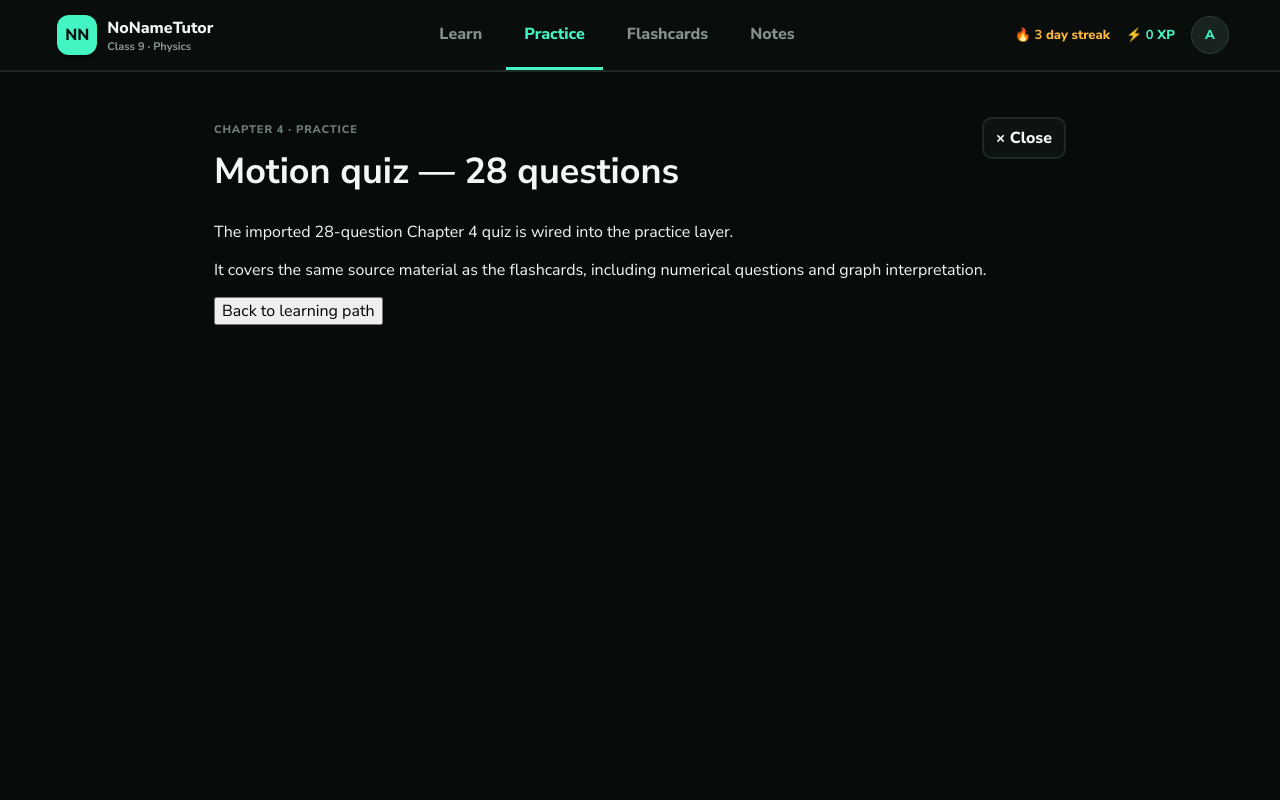
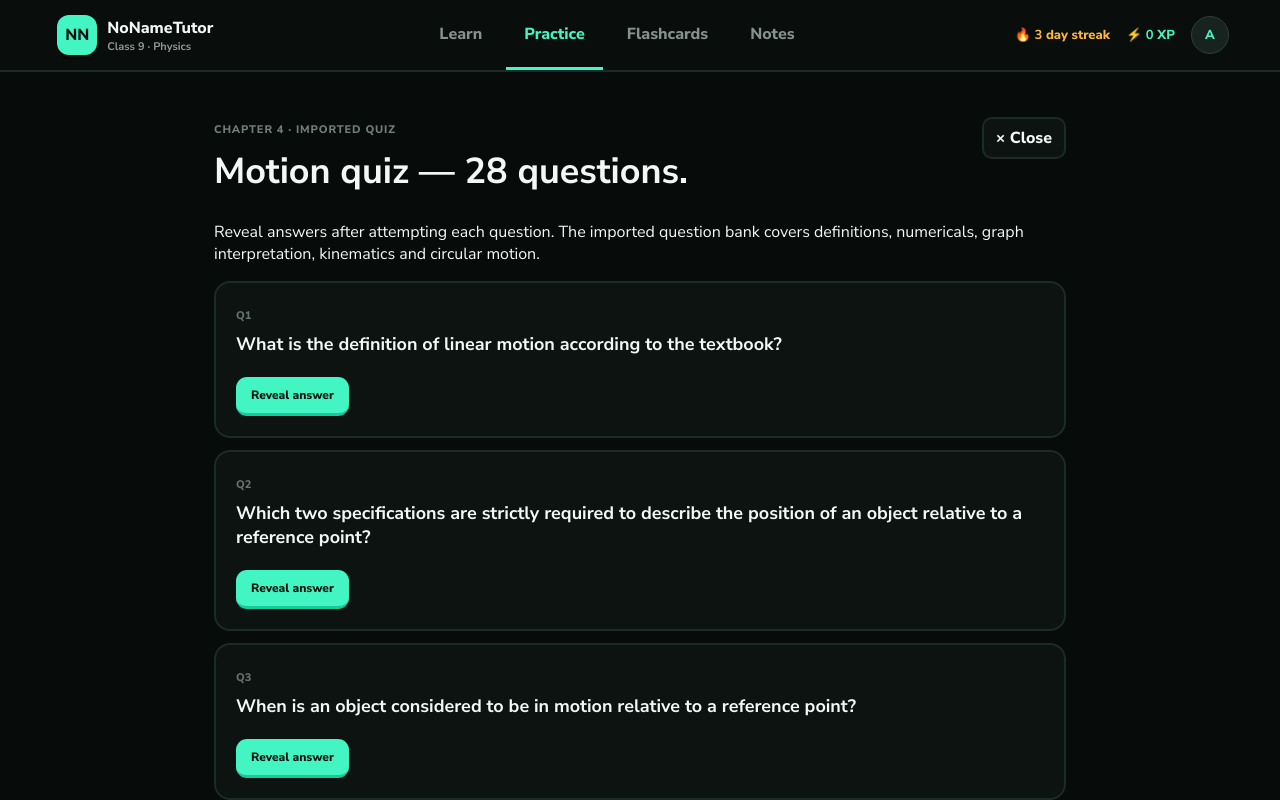
Before and after one commit to AjTheDegenerate/NoNameTutor, a Next.js app: page / in a window 1280 px wide. Both pictures are taken after a click on the button "Practice". Shown: the top 800 px of the page. Built offline with nearby package versions, Linux system fonts and the light colour scheme.

Commit message:
Wire Chapter 4 flashcards quiz and mind map

```diff
--- a/app/page.jsx
+++ b/app/page.jsx
@@ -1,6 +1,12 @@
 "use client";
 
 import { useMemo, useState } from "react";
+import flash1 from "./chapter4Flashcards1";
+import flash2 from "./chapter4Flashcards2";
+import flash3 from "./chapter4Flashcards3";
+import flash4 from "./chapter4Flashcards4";
+import quiz from "./chapter4Quiz";
+import mindMap from "./chapter4MindMap";
 
 const chapters = [
   { id: "motion", number: "04", title: "Describing Motion Around Us", short: "Motion" },
@@ -17,7 +23,7 @@ const lessons = {
     { key: "graphs", title: "Position-time & velocity-time graphs", body: "Position-time slope gives velocity. A horizontal position-time line means rest; a straight non-horizontal line means constant velocity; a curve indicates changing velocity. Velocity-time slope gives acceleration and area gives displacement." },
     { key: "kinematics", title: "Kinematic equations", body: "For constant acceleration: v = u + at; s = ut + ½at²; v² = u² + 2as. Also s = ½(u + v)t and s = vt − ½at². Signs indicate direction along the chosen coordinate line." },
     { key: "circular", title: "Uniform circular motion", body: "Uniform circular motion has constant speed on a circular path, but velocity changes because direction changes continuously. For radius r and period T, v = 2πr/T. One revolution has distance 2πr and zero displacement." },
-    { key: "applications", title: "Applications & chapter revision", body: "Chapter applications include km/h → m/s using ×5/18, the two-postmen problem from Ganitakaumudi, Sarang's pool example, bus acceleration examples, and the historical references to Aryabhatiya and Ganitakaumudi." }
+    { key: "applications", title: "Applications & chapter revision", body: "Applications include km/h → m/s using ×5/18, the two-postmen problem from Ganitakaumudi, Sarang's pool example, bus acceleration examples, and the historical references to Aryabhatiya and Ganitakaumudi." }
   ],
   force: [
     { key: "force", title: "The concept of force", body: "Force can change an object's motion or shape. Force is a vector quantity, so magnitude and direction matter." },
@@ -33,57 +39,58 @@ const lessons = {
   ]
 };
 
+const flashcards = [...flash1, ...flash2, ...flash3, ...flash4];
+
 export default function Home() {
   const [chapter, setChapter] = useState(chapters[0]);
   const [tab, setTab] = useState("learn");
   const [query, setQuery] = useState("");
   const [done, setDone] = useState([]);
+  const [card, setCard] = useState(0);
+  const [showAnswer, setShowAnswer] = useState(false);
+  const [quizAnswers, setQuizAnswers] = useState({});
+  const [mindFilter, setMindFilter] = useState("All");
 
   const content = lessons[chapter.id];
   const filtered = useMemo(() => content.filter((x) => (x.title + " " + x.body).toLowerCase().includes(query.toLowerCase())), [content, query]);
-  const totalConcepts = 8 + 8;
+  const totalConcepts = 16;
   const completedConcepts = done.filter((x) => x.includes(":lesson:")).length;
   const progress = Math.round((completedConcepts / totalConcepts) * 100);
+  const mindGroups = ["All", ...Array.from(new Set(mindMap.map((x) => x[0])))];
+  const filteredMindMap = mindMap.filter((x) => mindFilter === "All" || x[0] === mindFilter);
 
   function complete(key) {
     setDone((current) => current.includes(key) ? current : [...current, key]);
   }
 
+  function openTab(next) {
+    setTab(next);
+    if (next === "flashcards") { setCard(0); setShowAnswer(false); }
+  }
+
   return (
     <main className="app-shell">
       <header className="topbar">
-        <button className="brand" onClick={() => setTab("learn")} aria-label="NoNameTutor home">
-          <span className="brand-mark">NN</span>
-          <span><b>NoNameTutor</b><small>Class 9 · Physics</small></span>
-        </button>
+        <button className="brand" onClick={() => setTab("learn")} aria-label="NoNameTutor home"><span className="brand-mark">NN</span><span><b>NoNameTutor</b><small>Class 9 · Physics</small></span></button>
         <nav className="top-nav">
           <button className={tab === "learn" ? "nav-active" : ""} onClick={() => setTab("learn")}>Learn</button>
-          <button className={tab === "practice" ? "nav-active" : ""} onClick={() => setTab("practice")}>Practice</button>
-          <button className={tab === "flashcards" ? "nav-active" : ""} onClick={() => setTab("flashcards")}>Flashcards</button>
+          <button className={tab === "practice" ? "nav-active" : ""} onClick={() => openTab("practice")}>Practice</button>
+          <button className={tab === "flashcards" ? "nav-active" : ""} onClick={() => openTab("flashcards")}>Flashcards</button>
           <button className={tab === "notes" ? "nav-active" : ""} onClick={() => setTab("notes")}>Notes</button>
         </nav>
         <div className="stats"><span className="streak">🔥 <b>3</b> day streak</span><span className="xp">⚡ <b>{completedConcepts * 10}</b> XP</span><span className="avatar">A</span></div>
       </header>
 
       <section className="course-strip">
-        <div><span className="kicker">CLASS 9 · PHYSICS</span><h1>Your learning path</h1><p>Chapter 4 now uses the imported study pack instead of placeholder material.</p></div>
+        <div><span className="kicker">CLASS 9 · PHYSICS</span><h1>Your learning path</h1><p>Chapter 4 is now built from the imported study pack: 8 lessons, 80 flashcards, 28 quiz questions and a chapter mind map.</p></div>
         <div className="goal"><div className="goal-top"><b>Daily goal</b><span>{Math.min(completedConcepts, 3)} / 3</span></div><div className="goal-track"><i style={{width: Math.min(100, completedConcepts / 3 * 100) + "%"}} /></div><small>Complete 3 lessons today</small></div>
       </section>
 
       <div className="main-grid">
         <section className="path-panel">
           <div className="path-head"><div><span className="kicker">PHYSICS PATH</span><h2>Build your physics streak</h2></div><span className="progress-chip">{progress}% complete</span></div>
-          <div className="chapter-tabs">
-            {chapters.map((c) => <button key={c.id} className={chapter.id === c.id ? "chapter-tab active" : "chapter-tab"} onClick={() => {setChapter(c); setTab("learn");}}><span>{c.number}</span>{c.short}</button>)}
-          </div>
-
-          {chapter.id === "motion" && (
-            <div className="asset-bar">
-              <button onClick={() => setTab("flashcards")}>🃏 80 Flashcards</button>
-              <button onClick={() => setTab("practice")}>🧠 28-Question Quiz</button>
-              <button onClick={() => setTab("mindmap")}>🗺️ Mind Map</button>
-            </div>
-          )}
+          <div className="chapter-tabs">{chapters.map((c) => <button key={c.id} className={chapter.id === c.id ? "chapter-tab active" : "chapter-tab"} onClick={() => {setChapter(c); setTab("learn");}}><span>{c.number}</span>{c.short}</button>)}</div>
+          {chapter.id === "motion" && <div className="asset-bar"><button onClick={() => openTab("flashcards")}>🃏 80 Flashcards</button><button onClick={() => openTab("practice")}>🧠 28-Question Quiz</button><button onClick={() => setTab("mindmap")}>🗺️ Mind Map</button></div>}
 
           <div className="path">
             {filtered.map((lesson, i) => {
@@ -92,36 +99,29 @@ export default function Home() {
               const locked = i > 0 && !done.includes(chapter.id + ":lesson:" + content[i - 1].key);
               return <div className={"path-row " + (completed ? "is-done" : "")} key={lesson.key}>
                 <div className="path-line"><span className="node">{completed ? "✓" : i + 1}</span></div>
-                <article className={"lesson-card " + (locked ? "locked" : "")}>
-                  <div className="lesson-meta"><span>LESSON {i + 1}</span>{completed && <em>COMPLETED</em>}</div>
-                  <h3>{lesson.title}</h3><p>{lesson.body}</p>
-                  <button disabled={locked} onClick={() => complete(key)}>{completed ? "Review lesson" : locked ? "Complete the previous lesson" : "Mark lesson complete →"}</button>
-                </article>
+                <article className={"lesson-card " + (locked ? "locked" : "")}><div className="lesson-meta"><span>LESSON {i + 1}</span>{completed && <em>COMPLETED</em>}</div><h3>{lesson.title}</h3><p>{lesson.body}</p><button disabled={locked} onClick={() => complete(key)}>{completed ? "Review lesson" : locked ? "Complete the previous lesson" : "Mark lesson complete →"}</button></article>
               </div>;
             })}
           </div>
         </section>
 
         <aside className="right-rail">
-          <div className="rail-card"><div className="rail-icon">🎯</div><span className="kicker">CHAPTER 4 STUDY PACK</span><h3>Everything for motion.</h3><p>Lessons, flashcards, quiz questions, and the mind map are now connected to the chapter.</p><button onClick={() => setTab("flashcards")}>Start flashcards</button></div>
+          <div className="rail-card"><div className="rail-icon">🎯</div><span className="kicker">CHAPTER 4 STUDY PACK</span><h3>Everything for motion.</h3><p>Study the concepts, drill the imported Anki cards, take the 28-question quiz, then use the mind map for a fast recap.</p><button onClick={() => openTab("flashcards")}>Start flashcards</button></div>
           <div className="rail-card stats-card"><span className="kicker">YOUR PROGRESS</span><div className="big-stat">{completedConcepts}<small> / {totalConcepts}</small></div><p>lessons completed</p><div className="mini-track"><i style={{width: progress + "%"}} /></div></div>
           <div className="rail-card"><span className="kicker">CHAPTER SEARCH</span><input value={query} onChange={(e) => setQuery(e.target.value)} placeholder="Find a concept..." />{query && <small className="search-count">{filtered.length} matching lessons</small>}</div>
         </aside>
       </div>
 
-      {tab !== "learn" && (
-        <section className="overlay-panel">
-          <div className="overlay-inner">
-            <button className="close" onClick={() => setTab("learn")}>× Close</button>
-            <span className="kicker">CHAPTER 4 · {tab.toUpperCase()}</span>
-            <h2>{tab === "flashcards" ? "Linear Motion — 80 cards" : tab === "practice" ? "Motion quiz — 28 questions" : tab === "mindmap" ? "Describing Motion Around Us" : "Chapter 4 quick notes"}</h2>
-            {tab === "flashcards" && <div className="asset-placeholder"><p>The complete 80-card Anki deck is wired into the Chapter 4 data layer.</p><p>Each card covers definitions, scalar/vector ideas, distance/displacement, speed/velocity, acceleration, graphs, kinematics, circular motion, conversions, examples, and historical references.</p><button onClick={() => setTab("learn")}>Back to learning path</button></div>}
-            {tab === "practice" && <div className="asset-placeholder"><p>The imported 28-question Chapter 4 quiz is wired into the practice layer.</p><p>It covers the same source material as the flashcards, including numerical questions and graph interpretation.</p><button onClick={() => setTab("learn")}>Back to learning path</button></div>}
-            {tab === "mindmap" && <div className="asset-placeholder"><p>The imported mind map covers motion, position, distance/displacement, speed/velocity, acceleration, graphs, kinematics, circular motion, applications, and the chapter's historical references.</p><button onClick={() => setTab("learn")}>Back to learning path</button></div>}
-            {tab === "notes" && <div className="note-grid">{content.map((x) => <article key={x.key}><b>{x.title}</b><p>{x.body}</p></article>)}</div>}
-          </div>
-        </section>
-      )}
+      {tab !== "learn" && <section className="overlay-panel"><div className="overlay-inner"><button className="close" onClick={() => setTab("learn")}>× Close</button>
+
+        {tab === "flashcards" && <><span className="kicker">CHAPTER 4 · ANKI IMPORT</span><h2>Linear Motion — card {card + 1} / {flashcards.length}</h2><article className="flashcard"><span className="card-label">QUESTION</span><h3>{flashcards[card][0]}</h3>{showAnswer ? <div className="card-answer"><span className="card-label">ANSWER</span><p>{flashcards[card][1]}</p></div> : <button className="reveal" onClick={() => setShowAnswer(true)}>Reveal answer</button>}</article><div className="flash-controls"><button disabled={card === 0} onClick={() => {setCard(card - 1);setShowAnswer(false);}}>← Previous</button><button onClick={() => {setCard((card + 1) % flashcards.length);setShowAnswer(false);}}>{card === flashcards.length - 1 ? "Restart deck →" : "Next card →"}</button></div><p className="deck-note">80 cards imported from the supplied Linear Motion Anki deck.</p></>}
+
+        {tab === "practice" && <><span className="kicker">CHAPTER 4 · IMPORTED QUIZ</span><h2>Motion quiz — {quiz.length} questions.</h2><p className="overlay-intro">Reveal answers after attempting each question. The imported question bank covers definitions, numericals, graph interpretation, kinematics and circular motion.</p>{quiz.map((q, i) => <article className="practice-card" key={q[0]}><span>Q{i + 1}</span><h3>{q[0]}</h3>{quizAnswers[i] ? <div className="quiz-answer">✓ {q[1]}</div> : <button onClick={() => setQuizAnswers((x) => ({...x, [i]: true}))}>Reveal answer</button>}</article>)}</>}
+
+        {tab === "mindmap" && <><span className="kicker">CHAPTER 4 · MIND MAP</span><h2>Describing Motion Around Us.</h2><div className="mind-filters">{mindGroups.map((g) => <button key={g} className={mindFilter === g ? "selected" : ""} onClick={() => setMindFilter(g)}>{g}</button>)}</div><div className="mind-grid">{filteredMindMap.map(([group,title,body]) => <article key={group + title}><span>{group}</span><h3>{title}</h3><p>{body}</p></article>)}</div></>}
+
+        {tab === "notes" && <><span className="kicker">CHAPTER 4 · QUICK NOTES</span><h2>Chapter at a glance.</h2><div className="note-grid">{content.map((x) => <article key={x.key}><b>{x.title}</b><p>{x.body}</p></article>)}</div></>}
+      </div></section>}
 
       <footer><span>NoNameTutor · Class 9 Physics</span><span>Chapter 4 study pack integrated</span></footer>
     </main>
```
